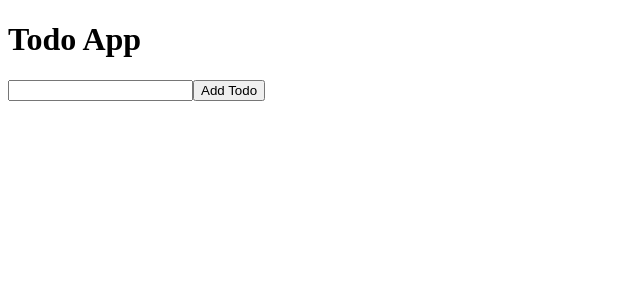
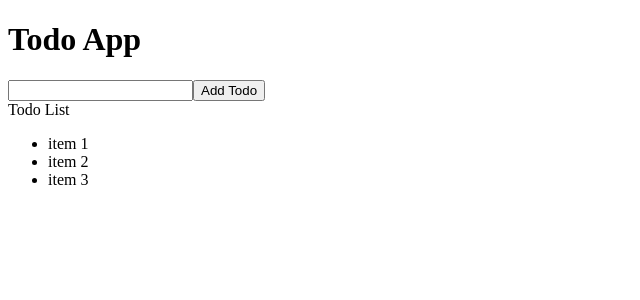
Before and after one commit to laithsinawi/react-todo, a React (Create React App) app: page / in a window 1280 px wide. Shown: the top 300 px of the page, without its empty margins (0-640 px from the left). Built offline with nearby package versions, Linux system fonts and the light colour scheme.

Commit message:
add TodoList

```diff
--- a/src/actions/index.js
+++ b/src/actions/index.js
@@ -1,4 +1,4 @@
-import ADD_TODO from "./actions/types";
+import { ADD_TODO } from "./types";
 
 let nextTodoId = 0;
 
--- a/src/components/AddTodo.js
+++ b/src/components/AddTodo.js
@@ -1,14 +1,29 @@
 import React, { Component } from "react";
+import { connect } from 'react-redux';
+import { addTodo } from '../actions';
 
-export default class AddTodo extends Component {
+class AddTodo extends Component {
+  constructor(props) {
+    super(props);
+  }
+
+  handleOnSubmit(e){
+    e.preventDefault();
+    const task = this.refs.task.value;
+
+    this.props.dispatch(addTodo(task));
+  }
+
   render() {
     return (
       <div>
-        <form>
-          <input type="text" />
+        <form onSubmit={this.handleOnSubmit.bind(this)}>
+          <input type="text" ref="task" />
           <button>Add Todo</button>
         </form>
       </div>
     );
   }
 }
+
+export default connect()(AddTodo);
--- a/src/components/App.js
+++ b/src/components/App.js
@@ -1,5 +1,6 @@
-import React, { Component } from "react";
-import AddTodo from "./AddTodo";
+import React, { Component } from 'react';
+import AddTodo from './AddTodo';
+import TodoList from './TodoList';
 
 export default class App extends Component {
   render() {
@@ -7,6 +8,7 @@ export default class App extends Component {
       <div>
         <h1>Todo App</h1>
         <AddTodo />
+        <TodoList />
       </div>
     );
   }
--- /dev/null
+++ b/src/components/TodoList.js
@@ -0,0 +1,18 @@
+import React, { Component } from 'react'
+
+class TodoList extends Component {
+    render() {
+        return (
+            <div>
+                Todo List
+                <ul>
+                    <li>item 1</li>
+                    <li>item 2</li>
+                    <li>item 3</li>
+                </ul>
+            </div>
+        )
+    }
+}
+
+export default TodoList;
--- a/src/index.js
+++ b/src/index.js
@@ -5,7 +5,10 @@ import { createStore } from 'redux';
 import rootReducer from './reducers';
 import App from './components/App';
 
-const store = createStore(rootReducer)
+const store = createStore(
+  rootReducer,
+  window.__REDUX_DEVTOOLS_EXTENSION__ && window.__REDUX_DEVTOOLS_EXTENSION__()
+);
 
 render(
   <Provider store={store}>
```
